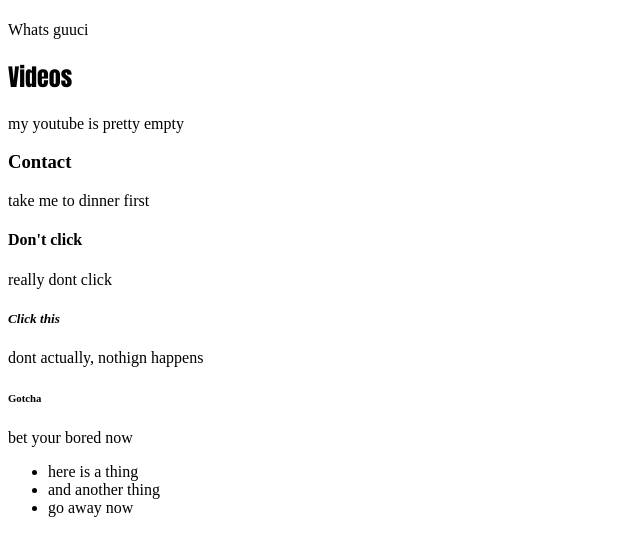
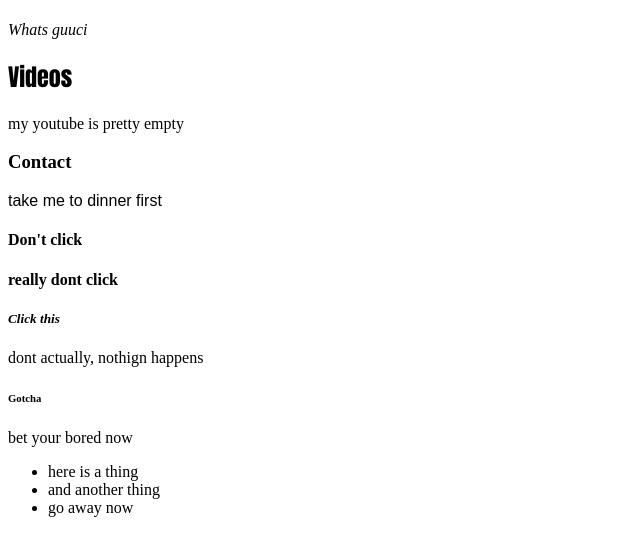
Before and after one commit to skateguy/IntroA, a plain HTML site: page index2.html in a window 1280 px wide. Shown: the part 59-614 px from the top of the page, without its empty margins (0-640 px from the left). Drawn offline with Linux system fonts and the light colour scheme.

Commit message:
Update index2.html

```diff
--- a/index2.html
+++ b/index2.html
@@ -5,13 +5,13 @@
 </head>
     <body>
      <h1 style="color:green">About me </h1>
-      <p> Whats guuci</p>
+      <p> <em>Whats guuci</em></p>
      <h2 style="font-family:Impact">Videos</h2>
           <p>my youtube is pretty empty </p>
      <h3 stle="font-size:18px">Contact </h3>
-          <p>take me to dinner first</p>
+          <p style="font-family:arial">take me to dinner first</p>
       <h4><strong>Don't click</strong></h4>
-          <p> really dont click</p>
+          <p> <strong>really dont click</strong></p>
     <h5><em>Click this</em></h5>
          <p> dont actually, nothign happens</p>
      <h6>Gotcha</h6>
```
